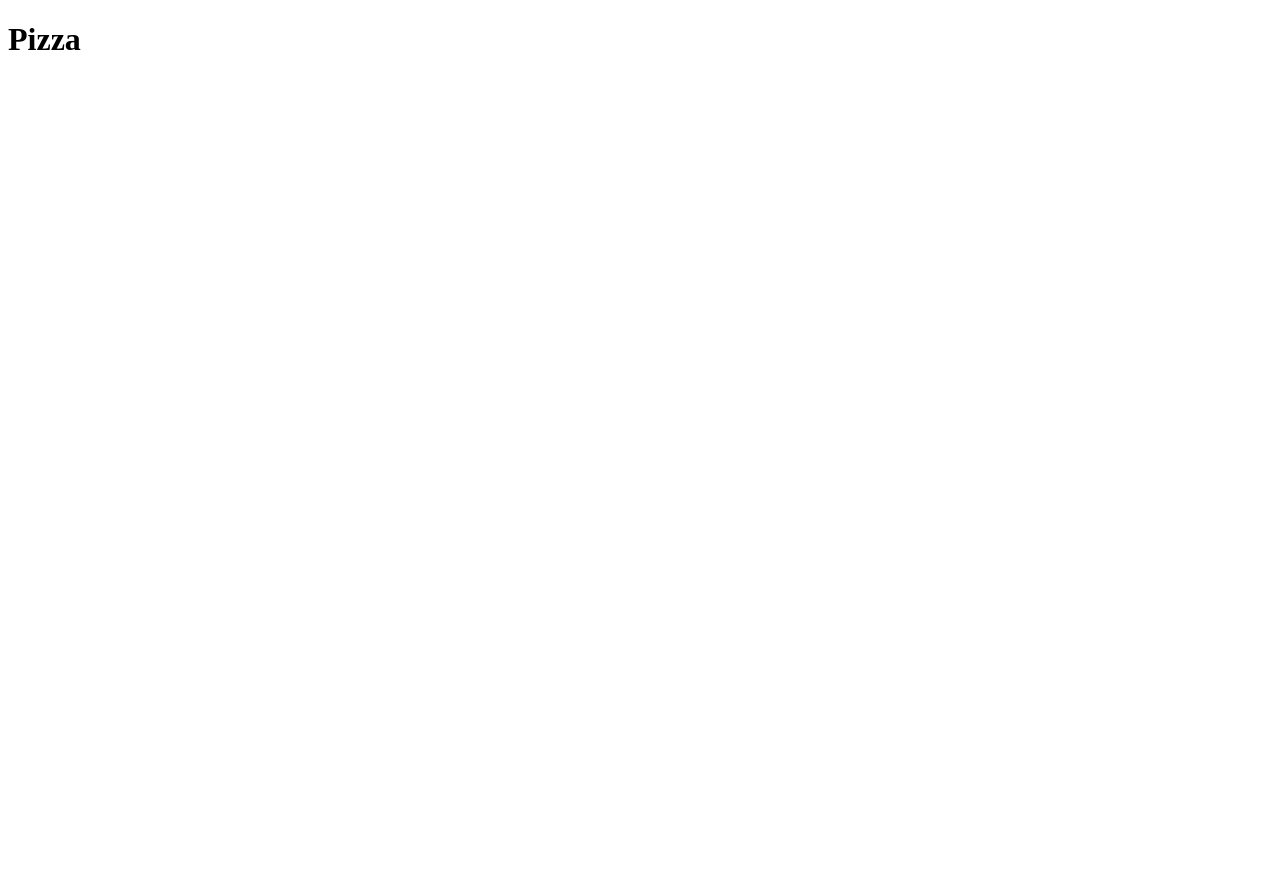
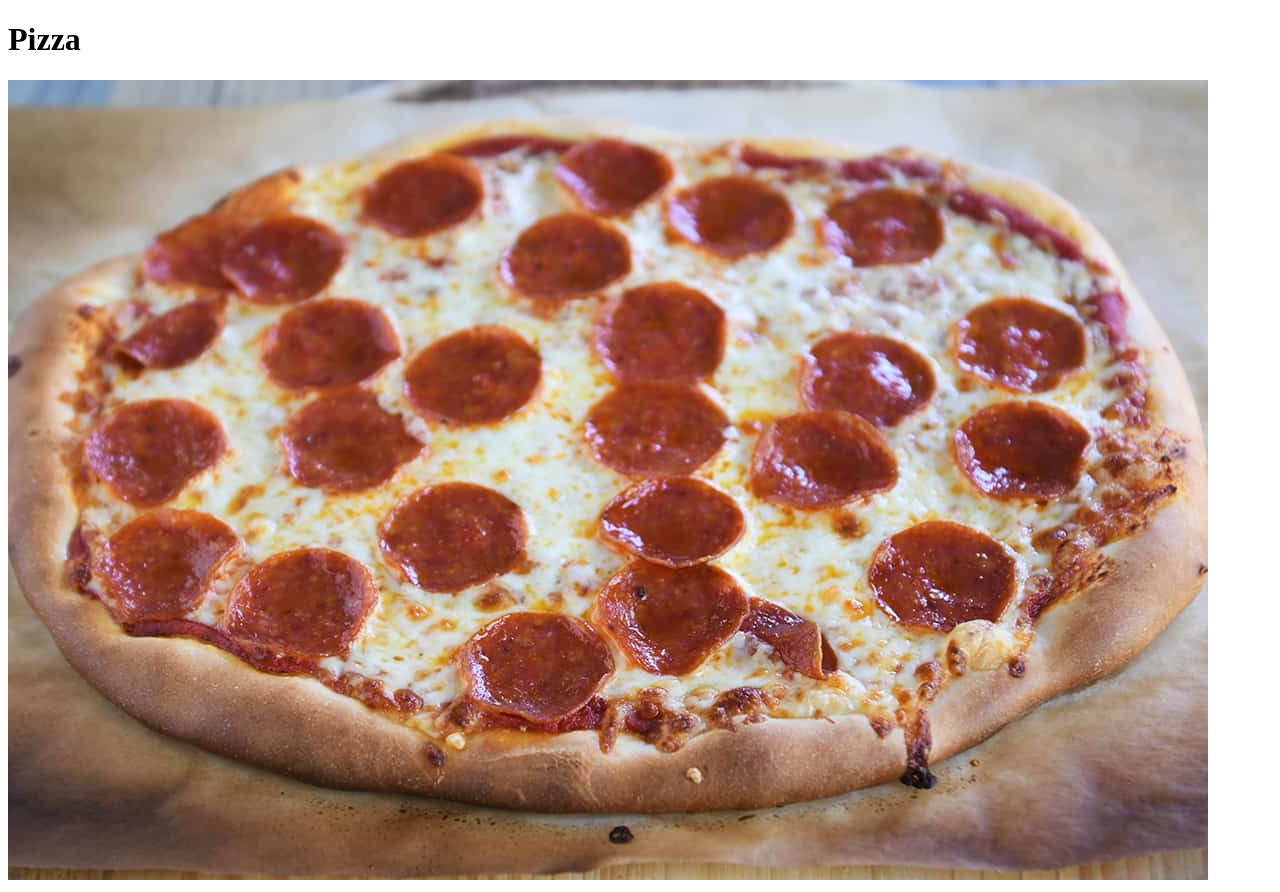
Before and after one commit to samuelaphillips/odin-recipes2, a plain HTML site: page recipes/pizza.html in a window 1280 px wide. Before the commit the page ends 800 px from the top, so only its background shows below. Drawn offline with Linux system fonts and the light colour scheme.

Commit message:
Add pizza image

```diff
--- a/recipes/pizza.html
+++ b/recipes/pizza.html
@@ -7,5 +7,6 @@
 
     <body>
         <h1>Pizza</h1>
+        <img src="../images/pizza.jpg" alt="Mouthwatering Pizza" height="800" width="1200">
     </body>
 </html>
```
Also changed, not shown: images/pizza.jpg (added).
